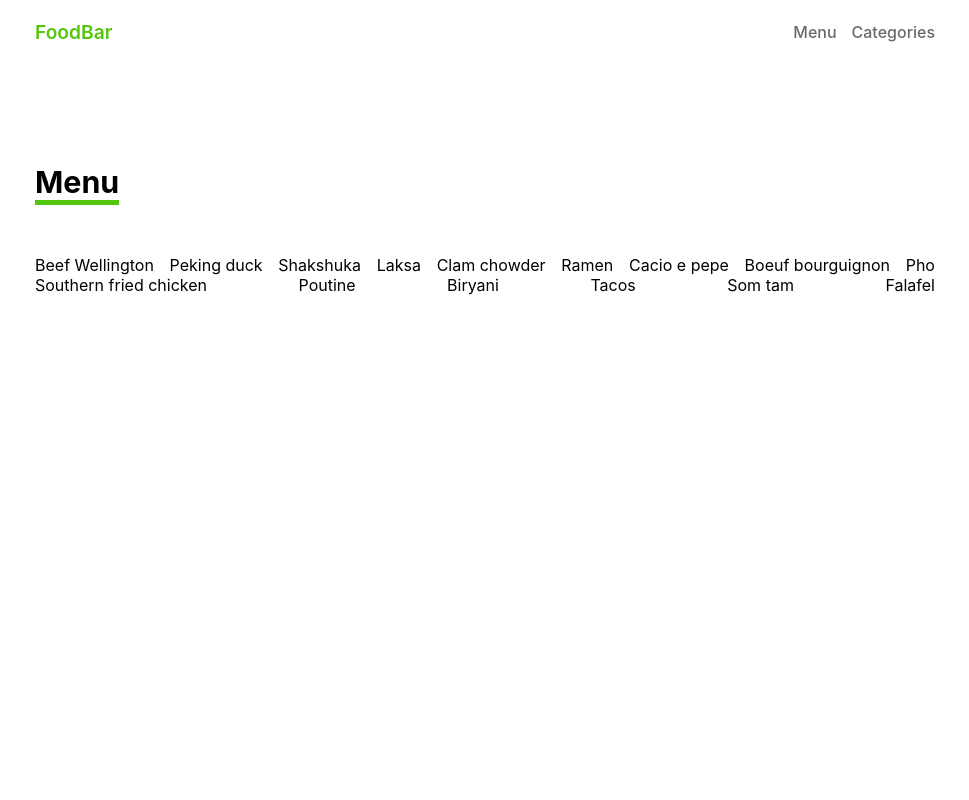
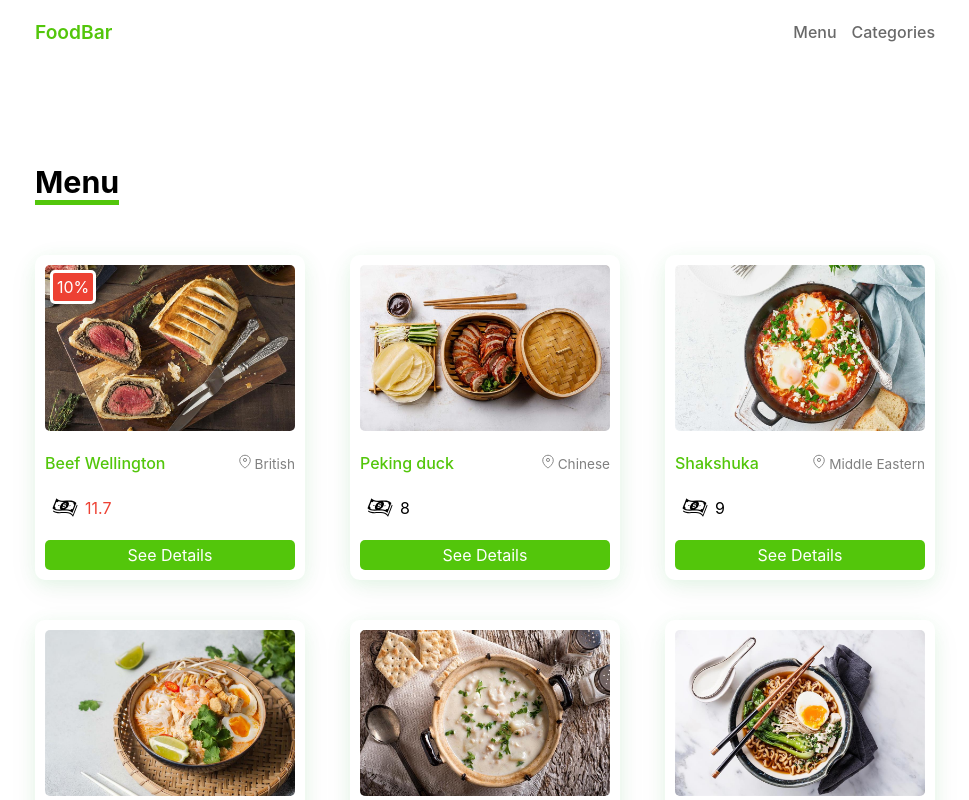
Before and after one commit to mohammadreza8822/food-project, a Next.js app: page /menu in a window 1280 px wide. Shown: the top 800 px of the page, without its empty margins (155-1124 px from the left). Built offline with nearby package versions, Linux system fonts and the light colour scheme; data requests are answered from the project's data file.

Commit message:
create card component

```diff
--- /dev/null
+++ b/components/modules/Card.js
@@ -0,0 +1,34 @@
+import Link from "next/link";
+import Dollar from "../icons/Dollar";
+import Location from "../icons/Location";
+import styles from "./Card.module.css";
+
+function Card(props) {
+  const { id, name, price, details, discount } = props;
+  return (
+    <div className={styles.container}>
+      <img src={`/images/${id}.jpeg`} alt={name} />
+      <div className={styles.details}>
+        <h4>{name}</h4>
+        <div>
+          <Location />
+          {details[0].Cuisine}
+        </div>
+      </div>
+      <div className={styles.price}>
+        <Dollar />
+        {discount ? (
+          <span className={styles.discount}>
+            {(price * (100 - discount)) / 100}
+          </span>
+        ) : (
+          <span>{price}</span>
+        )}
+        {discount ? <div className={styles.badge}>{discount}%</div> : null}
+      </div>
+      <Link href={`/menu/${id}`}>See Details</Link>
+    </div>
+  );
+}
+
+export default Card;
--- /dev/null
+++ b/components/modules/Card.module.css
@@ -0,0 +1,63 @@
+.container {
+  display: flex;
+  flex-direction: column;
+  width: 270px;
+  box-shadow: rgba(92, 245, 115, 0.123) 0px 4px 16px,
+    rgba(17, 17, 26, 0.05) 0px 8px 32px;
+  margin-bottom: 40px;
+  padding: 10px;
+  border-radius: 10px;
+  position: relative;
+}
+
+.container img {
+  width: 100%;
+  border-radius: 5px;
+}
+
+.details {
+  display: flex;
+  align-items: baseline;
+  justify-content: space-between;
+  color: grey;
+  font-size: 0.85rem;
+  margin: 22px 0;
+}
+
+.details h4 {
+  color: #53c60b;
+  font-weight: 500;
+  font-size: 1rem;
+}
+
+.price {
+  display: flex;
+  justify-content: left !important;
+  align-items: center;
+}
+
+.container a {
+  background-color: #53c60b;
+  color: white;
+  display: block;
+  width: 100%;
+  text-align: center;
+  margin-top: 20px;
+  padding: 5px 0;
+  border-radius: 5px;
+}
+
+.discount {
+  color: #ed4133;
+}
+
+.badge {
+  background-color: #ed4133;
+  color: white;
+  padding: 4px;
+  border-radius: 5px;
+  border: 3px solid white;
+  position: absolute;
+  top: 15px;
+  left: 15px;
+}
--- a/components/templates/MenuPage.js
+++ b/components/templates/MenuPage.js
@@ -1,3 +1,4 @@
+import Card from "../modules/Card";
 import styles from "./MenuPage.module.css";
 
 function MenuPage({ data }) {
@@ -6,7 +7,7 @@
       <h2>Menu</h2>
       <div className={styles.subContainer}>
         {data.map((food) => (
-          <p key={food.id}>{food.name}</p>
+          <Card key={food.id} {...food} />
         ))}
       </div>
     </div>
```
